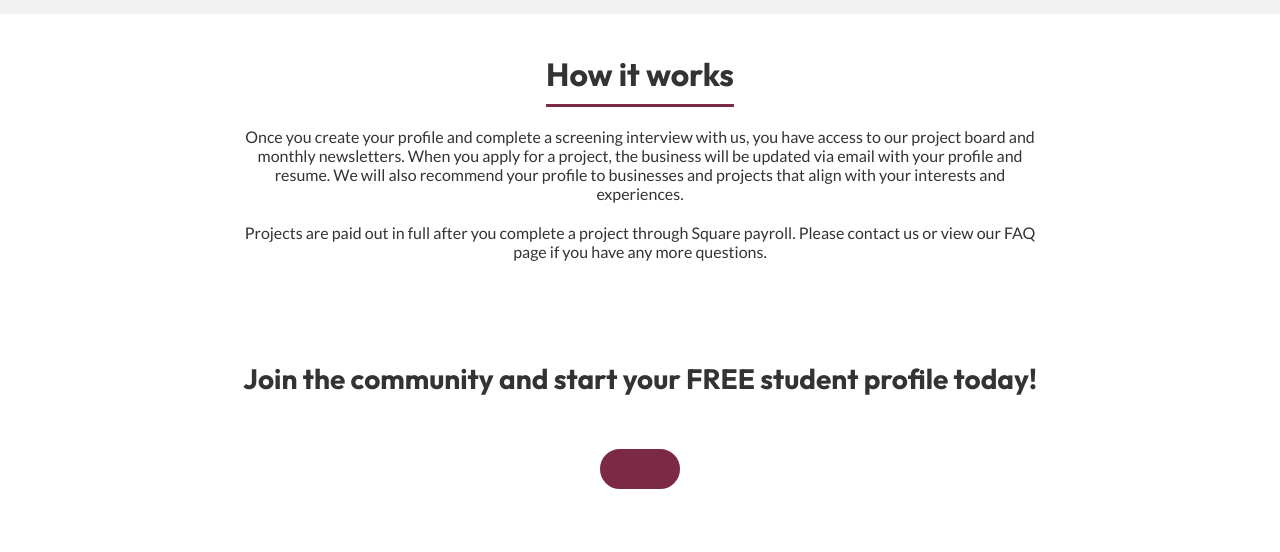
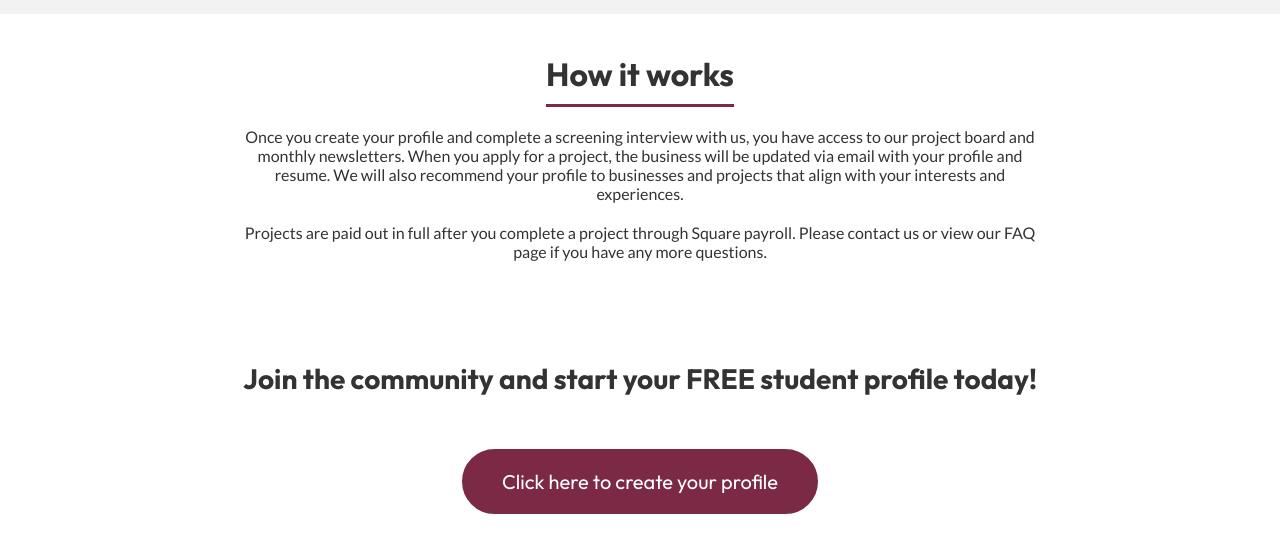
Before and after one commit to hallecook/PlumProject, a plain HTML site: page students.html in a window 1280 px wide. Shown: the part 1000-1552 px from the top of the page. Drawn offline with Linux system fonts and the light colour scheme.

Commit message:
Update students.html

```diff
--- a/students.html
+++ b/students.html
@@ -132,8 +132,8 @@
 </div>
 <div class="profile-section">
   <h2>Join the community and start your FREE student profile today!</h2>
-      <a href="studentprofile.html" class="profile-button" Click here to create your profile</a>
-    </div>
+  <a href="/studentprofile.html" class="profile-button" >Click here to create your profile</a>
+</div>
  </div>
 <footer class="footer">
   <div class="footer-left">
```
